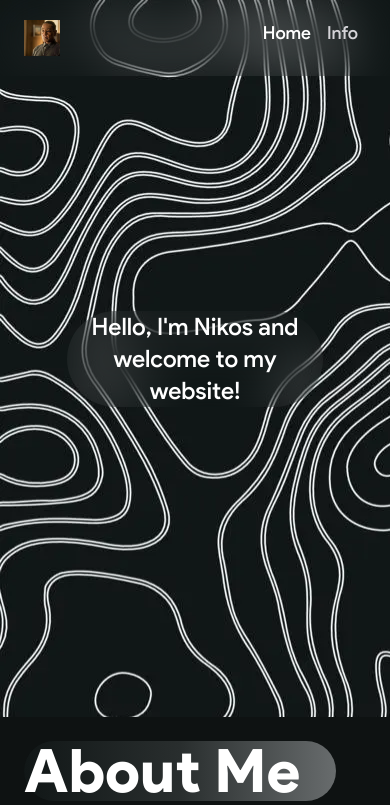
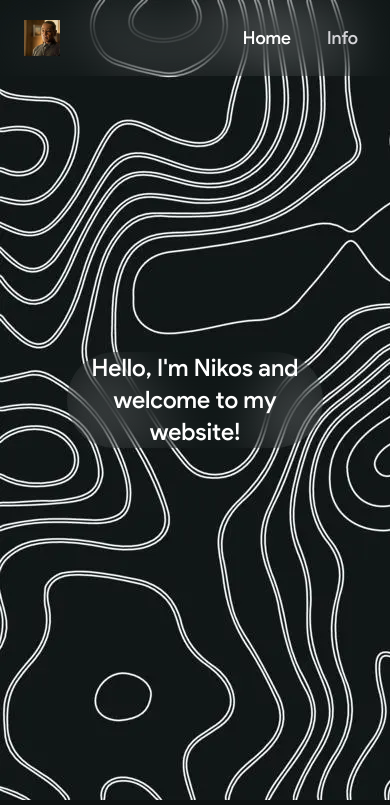
Before and after one commit to nikosszzz/nikosszzz.github.io, a Next.js app: page / in a window 390 px wide. Shown: the top 805 px of the page. Built offline with nearby package versions, Linux system fonts and the light colour scheme.

Commit message:
mobile: some more adjustments

```diff
--- a/src/app/components/LandingPage.tsx
+++ b/src/app/components/LandingPage.tsx
@@ -2,7 +2,7 @@ import { padding } from "../styles";
 
 export default function LandingPage() {
     return (
-        <section className="relative w-full h-[85vh]" style={{ backgroundImage: `url("/landingBg.webp")`, backgroundRepeat: "no-repeat" }}>
+        <section className="relative max-w-[1920px] h-[800px]" style={{ backgroundImage: `url("/landingBg.webp")`, backgroundRepeat: "no-repeat", backgroundPosition: "c" }}>
             <div className={`${padding.X} absolute flex flex-col justify-center items-center h-full w-full`}>
                 <p className="w-64 md:p-3 md:w-96 text-2xl font-medium md:text-3xl backdrop-blur-xl text-center align-center items-center rounded-full">
                     Hello, I&apos;m Nikos and welcome to my website!
--- a/src/app/components/NavBar.tsx
+++ b/src/app/components/NavBar.tsx
@@ -30,13 +30,13 @@ export default function Navbar() {
                 >
                     <Image src="/githubpfp.webp" width={460} height={460} className='w-9 h-9 object-contain' alt={""} />
                 </Link>
-                <ul className='list-none sm:flex flex-row gap-10'>
+                <ul className='list-none inline-flex flex-row gap-5 md:gap-10'>
                     {navigation.map((nav) => (
                         <li key={nav.id}
                             className={`${activePage === nav.id
                                 ? "text-white"
                                 : "text-zinc-300"
-                                }  hover:text-white text-[18px] font-medium cursor-pointer inline pr-2 pl-2 items-center transition ease-in 500ms
+                                }  hover:text-white text-[18px] font-medium cursor-pointer inline pr-2 pl-2 items-center self-center transition ease-in 500ms
                             `}
                             onClick={() => setActivePage(nav.id)}
                         >
```
